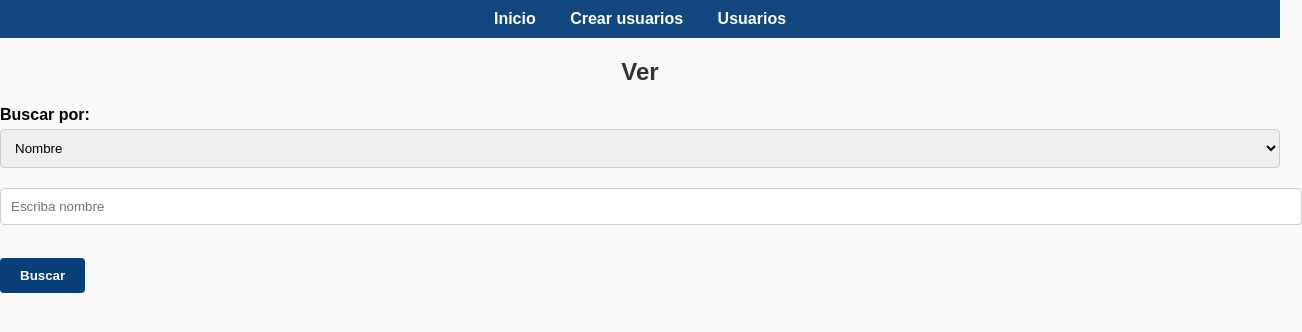
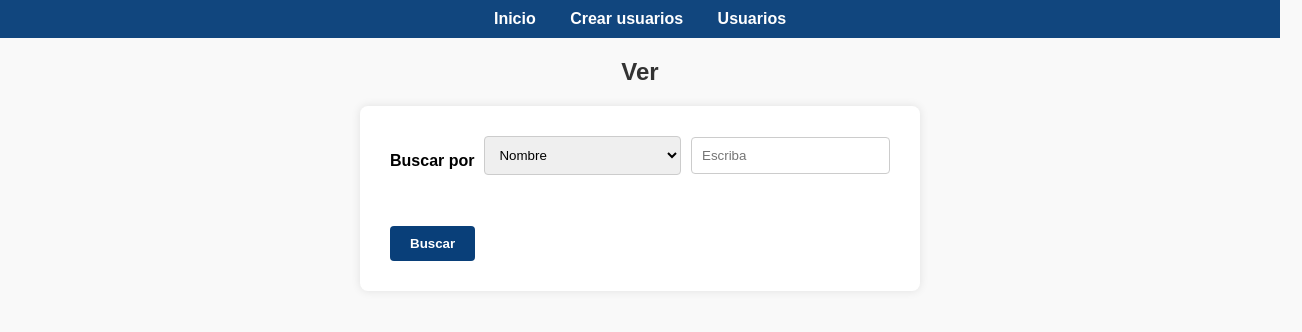
Before and after one commit to juliogodoy1012-python/mini-proyecto, a plain HTML site: page public/verUsuario.html in a window 1280 px wide. Shown: the whole page, 1302 px wide, since content can reach past the window. Drawn offline with Linux system fonts and the light colour scheme.

Commit message:
actualizacion del estilo  y de verUsuario

```diff
--- a/public/estilo.css
+++ b/public/estilo.css
@@ -69,3 +69,17 @@ button[type="reset"] {
   background-color: #093f79;
   color: #ffffff;
 }
+
+/* Agrupacion horizontal del select y el input */
+.grupo-busqueda {
+  display: flex;
+  align-items: center;
+  gap: 10px;
+}
+
+/* Opcional: que no usen 100% del ancho, porque están uno al lado del otro */
+.grupo-busqueda select,
+.grupo-busqueda input {
+  flex: 1;
+  width: auto;
+}
--- a/public/verUsuario.html
+++ b/public/verUsuario.html
@@ -6,54 +6,29 @@
   <link rel="stylesheet" href="estilo.css">
 </head>
 <body>
+
   <nav>
     <a href="index.html">Inicio</a>
     <a href="nuevoUsuario.html">Crear usuarios</a>
     <a href="verUsuario.html">Usuarios</a>
   </nav>
 
-        <h2 class="titulo"> Ver</h2>
-    <!-- Selección del tipo de búsqueda -->
-    <label for="tipoBusqueda">Buscar por:</label>
+  <h2 class="titulo">Ver</h2>
+
+<form id="formBusqueda" action="verUsuario.html" method="get">
+
+  <div class="grupo-busqueda">
+    <label for="tipoBusqueda">Buscar por</label>
     <select id="tipoBusqueda" name="tipoBusqueda">
       <option value="nombre">Nombre</option>
       <option value="email">Correo</option>
       <option value="dni">DPI</option>
     </select>
-
-    <!-- Campo de búsqueda dinámico -->
-    <label for="busqueda"></label>
-    <input type="text" id="busqueda" name="busqueda" placeholder="Escriba nombre">
+    <input  id="busqueda" name="busqueda"  type="text" placeholder="Escriba">
+  </div>
   <br><br>
-
   <button type="submit">Buscar</button>
 </form>
 
-
-
-
-
-
-
 </body>
-
-
-
-
-
-
-
-
-
-
-
-
-
-
-
-
-
-
-
-
 </html>
```
Lines whose indentation alone changed are shown as unchanged.
